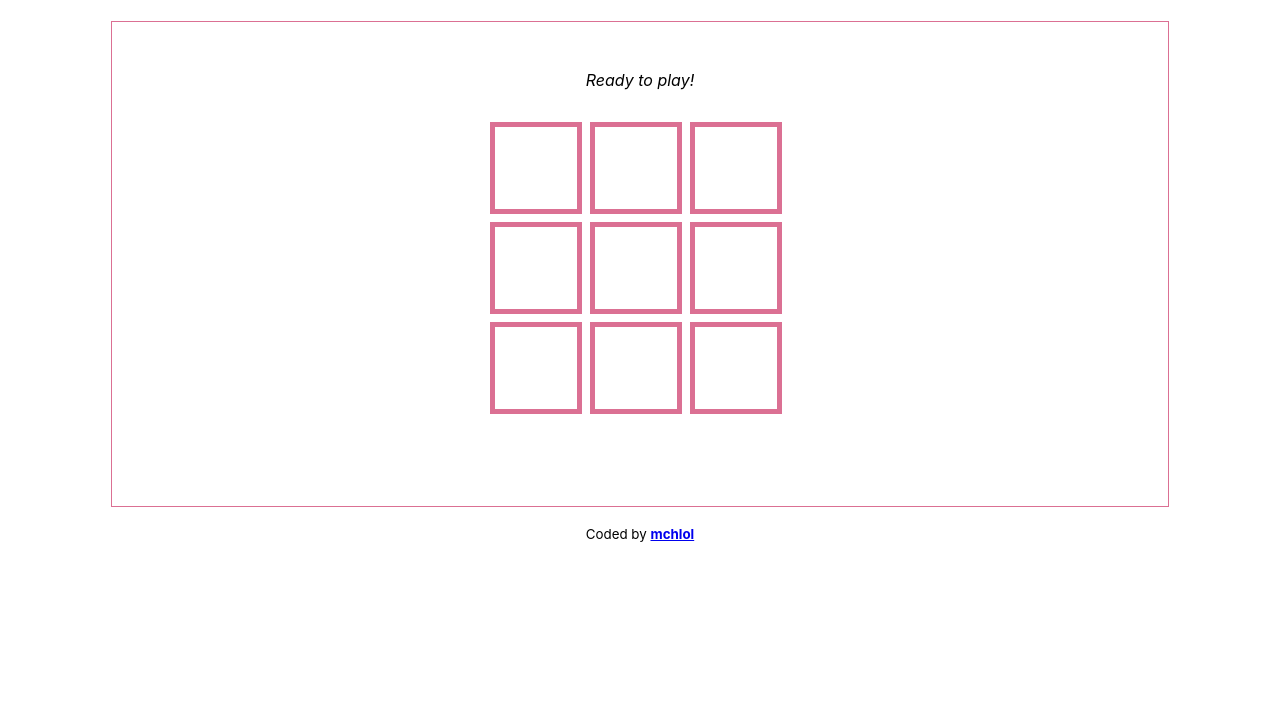
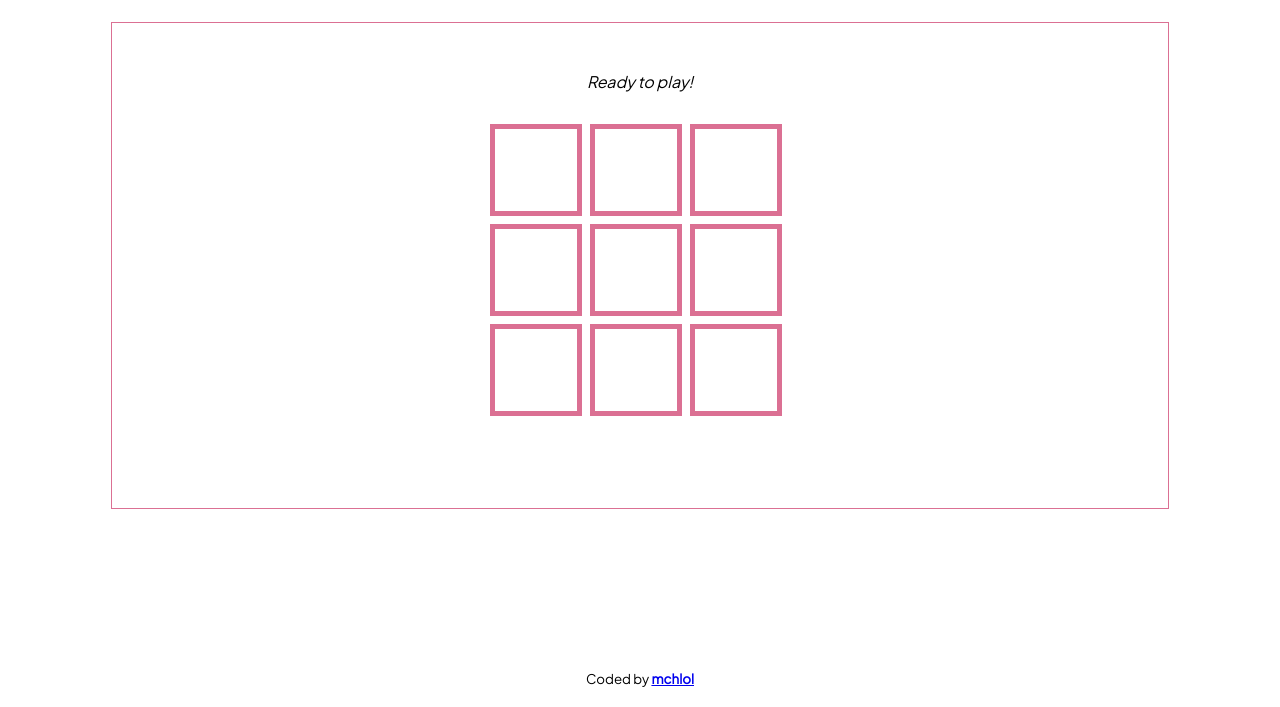
Before and after one commit to mchlol/tictactoe, a plain HTML site: page index.html in a window 1280 px wide. Shown: the part 93-800 px from the top of the page. Drawn offline with Linux system fonts and the light colour scheme.

Commit message:
change fonts and position footer

```diff
--- a/style.css
+++ b/style.css
@@ -1,12 +1,13 @@
+@import url('https://fonts.googleapis.com/css2?family=Plus+Jakarta+Sans&family=Rock+Salt&display=swap');
+
 body {
     box-sizing: border-box;
     margin: 0;
     padding: 0;
-    font-family: -apple-system, BlinkMacSystemFont, 'Segoe UI', Roboto, Oxygen, Ubuntu, Cantarell, 'Open Sans', 'Helvetica Neue', sans-serif;
+    font-family: 'Plus Jakarta Sans', -apple-system, BlinkMacSystemFont, 'Segoe UI', Roboto, Oxygen, Ubuntu, Cantarell, 'Open Sans', 'Helvetica Neue', sans-serif;
 }
 
-header,
-footer {
+header {
     margin: 0 auto;
     text-align: center;
     padding: 1em;
@@ -21,6 +22,15 @@ h2 {
     color: palevioletred;
 }
 
+.page-container {
+    position: relative;
+    min-height: 100vh;
+}
+
+.content-wrap {
+    padding-bottom: 2.5rem;
+}
+
 main {
     border: 1px solid palevioletred;
     width: 80%;
@@ -30,7 +40,7 @@ main {
 }
 
 .game-board {
-    font-family: "Comic Sans MS";
+    font-family: 'Rock Salt', cursive;
     font-weight: bold;
     margin: 0 auto;
     width: 300px;
@@ -65,3 +75,11 @@ main {
     border: none;
     border-radius: 0.5em;
 }
+
+footer {
+    position: absolute;
+    bottom: 0;
+    width: 100%;
+    text-align: center;
+    height: 2.5rem;
+}
```
